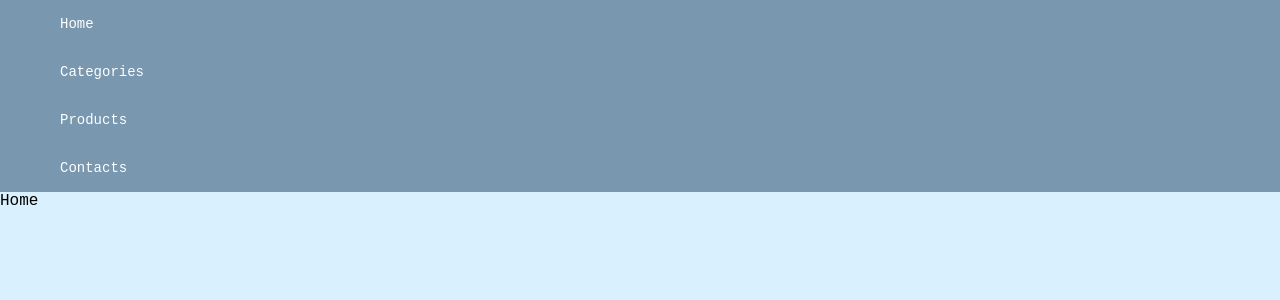
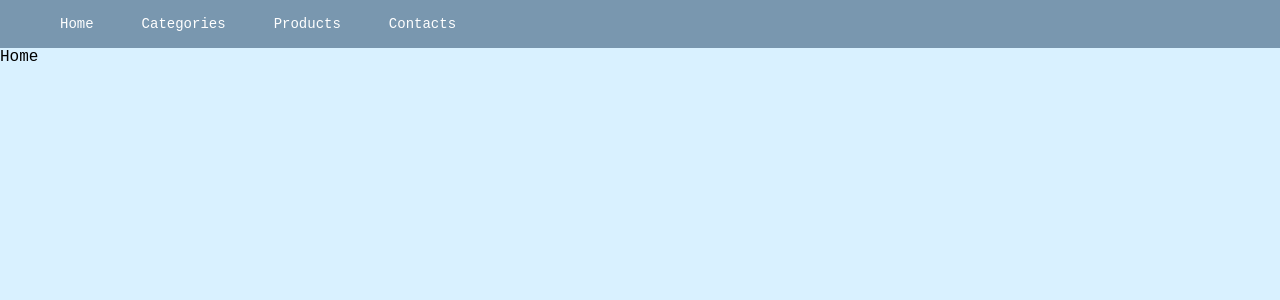
Before and after one commit to RasmusHenriksson/frontend-code-patterns, a React (Create React App) app in the folder frontend/: page / in a window 1280 px wide. Shown: the top 300 px of the page. Built offline with nearby package versions, Linux system fonts and the light colour scheme.

Commit message:
:art: refactored some design code

```diff
--- a/frontend/src/components/Navbar.jsx
+++ b/frontend/src/components/Navbar.jsx
@@ -6,13 +6,11 @@ const Navbar = () => {
     <nav className='navbar'>
         <div className="container flex">
             <ul className="flex navbar-nav">
-            <div className="router-links">
                 <li><NavLink className="nav-link" to="/" end>Home</NavLink></li>
                 <li><NavLink className="nav-link" to="/blogg" >Categories</NavLink></li>
                 <li><NavLink className="nav-link" to="/Images" >Products</NavLink></li>
                 <li><NavLink className="nav-link" to="/Images" >Contacts</NavLink></li>
-            </div>
-                </ul>
+            </ul>
                   </div>
     </nav>
   )
```
